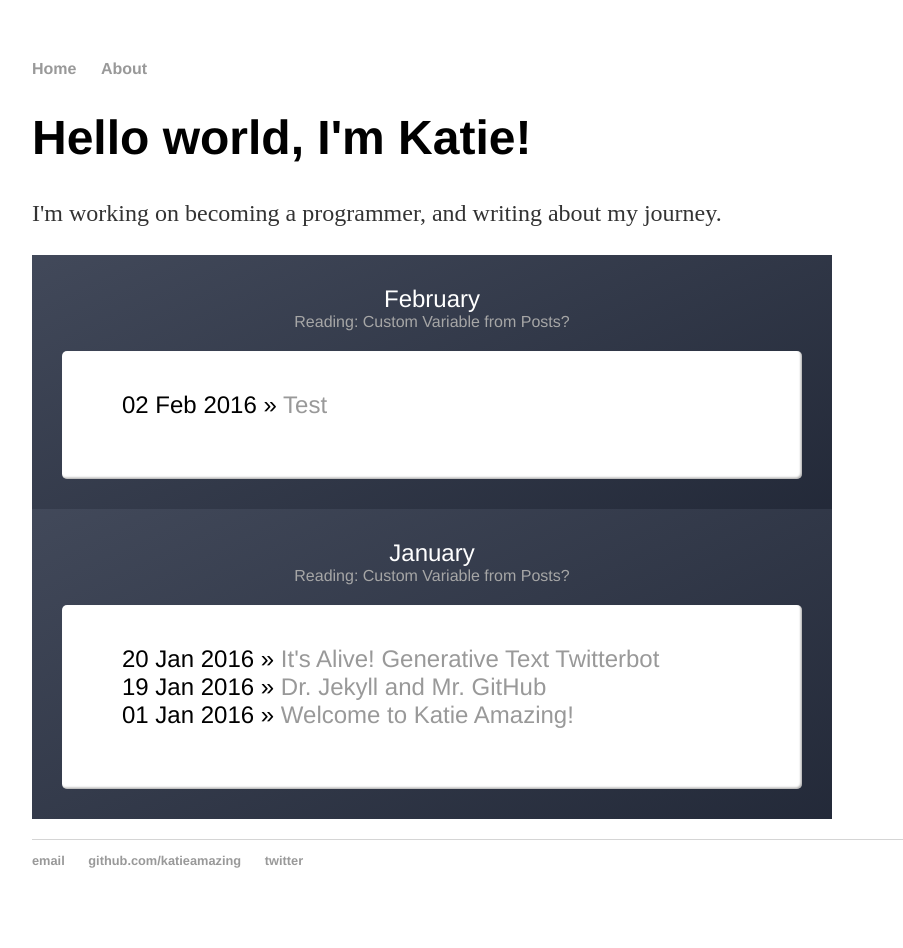
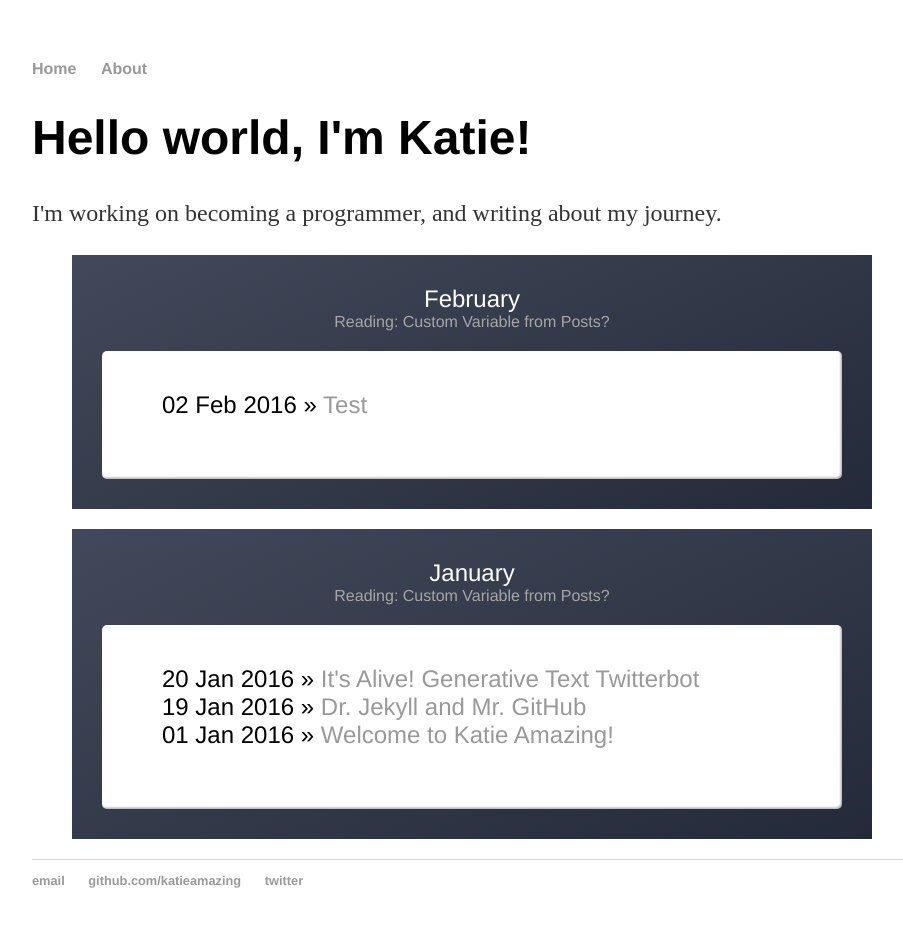
Before and after one commit to katieamazing/katieamazing.github.io, a Jekyll site: the page built from index.html, in a window 1280 px wide. Shown: the whole page, without its empty margins (160-1063 px from the left). Built offline with Jekyll 4.4.1, drawn with Linux system fonts in a browser that asks for light colours.

Commit message:
Update main.css

```diff
--- a/css/main.css
+++ b/css/main.css
@@ -31,7 +31,7 @@ figure.month {
   font-family: 'Helvetica', 'Arial', 'Sans-Serif';
   position: relative;
   overflow: hidden;
-  margin: 0%;
+  margin-top: 20px;
   min-width: 315px;
   max-width: 800px;
   width: 100%;
```
